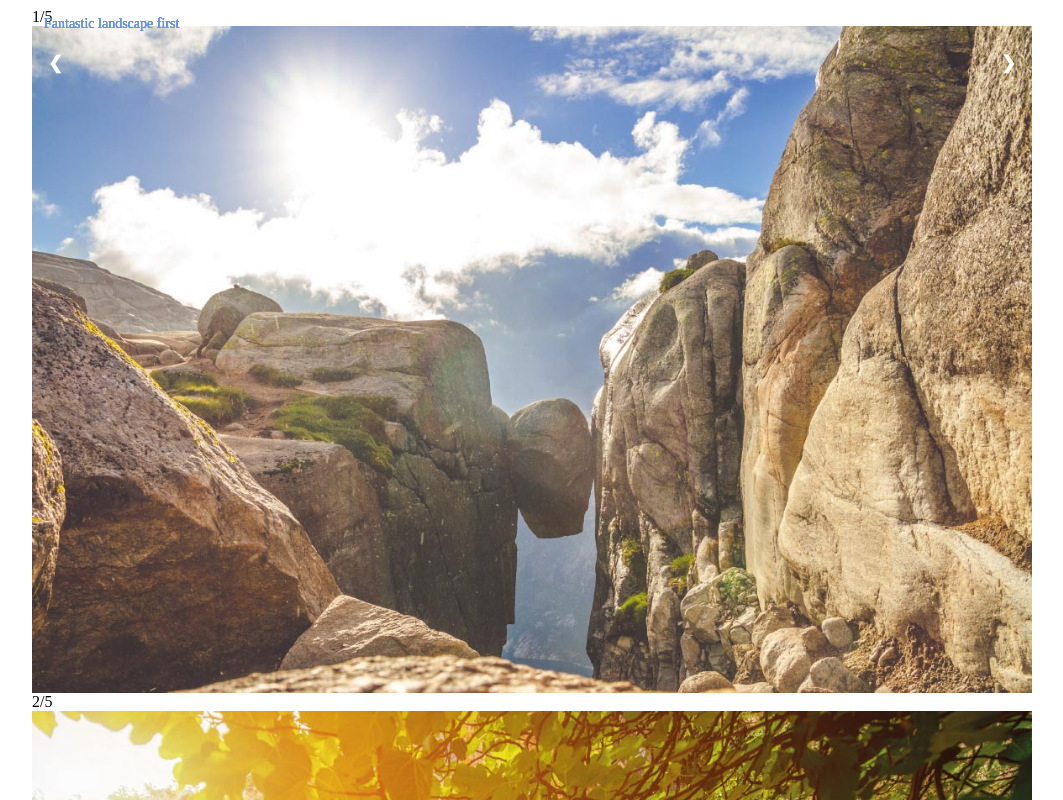
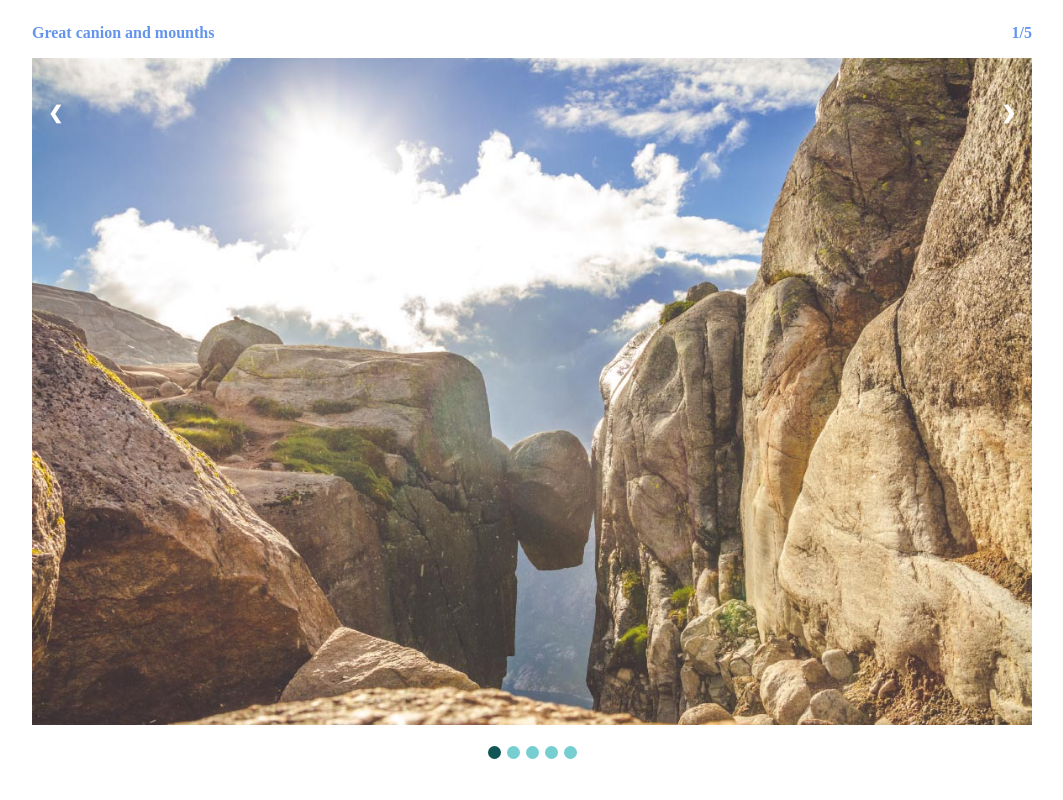
Before and after one commit to HisokaWizard/clean-javascript, a plain HTML site: page slider/index.html in a window 1280 px wide. Shown: the top 800 px of the page, without its empty margins (108-1171 px from the left). Drawn offline with Linux system fonts and the light colour scheme.

Commit message:
finish with slider les 8

```diff
--- a/slider/index.html
+++ b/slider/index.html
@@ -1,4 +1,5 @@
 <html lang="en">
+
 <head>
     <meta charset="UTF-8">
     <meta name="viewport" content="width=device-width, initial-scale=1.0">
@@ -6,44 +7,56 @@
     <title>Slider</title>
     <link rel="stylesheet" href="./style.css">
 </head>
+
 <body>
     <div class="slideshow-container">
         <div class="my-slides fade">
-            <div class="nubmer-text">1/5</div>
+            <div class="text">
+                <p>Great canion and mounths</p>
+                <p>1/5</p>
+            </div>
             <img src="./imgs/1490352584.jpg" style="width: 100%" alt="">
-            <div class="text">Fantastic landscape first</div>
         </div>
         <div class="my-slides fade">
-            <div class="nubmer-text">2/5</div>
+            <div class="text">
+                <p>Fantastic landscape of house in gorge</p>
+                <p>2/5</p>
+            </div>
             <img src="./imgs/1490353660.jpg" style="width: 100%" alt="">
-            <div class="text">Fantastic landscape first</div>
         </div>
         <div class="my-slides fade">
-            <div class="nubmer-text">3/5</div>
+            <div class="text">
+                <p>Wonderful forest and little lodge</p>
+                <p>3/5</p>
+            </div>
             <img src="./imgs/landscapes-2887796_960_720.jpg" style="width: 100%" alt="">
-            <div class="text">Fantastic landscape first</div>
         </div>
         <div class="my-slides fade">
-            <div class="nubmer-text">4/5</div>
+            <div class="text">
+                <p>Great landscape of mountains and lake</p>
+                <p>4/5</p>
+            </div>
             <img src="./imgs/lead.jpg" style="width: 100%" alt="">
-            <div class="text">Fantastic landscape first</div>
         </div>
         <div class="my-slides fade">
-            <div class="nubmer-text">5/5</div>
+            <div class="text">
+                <p>Romantic ladscape of sunset on the ocean coast</p>
+                <p>5/5</p>
+            </div>
             <img src="./imgs/ultra-wide-mistakes-lead-image.jpg" style="width: 100%" alt="">
-            <div class="text">Fantastic landscape first</div>
         </div>
         <a class="prev" onclick="plusSlides(-1)">&#10094</a>
         <a class="next" onclick="plusSlides(1)">&#10095</a>
     </div>
     <br>
-    <div style="text-align: center;">
-        <span class="dot" onclick="currentSlide(1)"></span>
-        <span class="dot" onclick="currentSlide(2)"></span>
-        <span class="dot" onclick="currentSlide(3)"></span>
-        <span class="dot" onclick="currentSlide(4)"></span>
-        <span class="dot" onclick="currentSlide(5)"></span>
+    <div class="dot-container">
+        <div class="dot" onclick="currentSlide(1)"></div>
+        <div class="dot" onclick="currentSlide(2)"></div>
+        <div class="dot" onclick="currentSlide(3)"></div>
+        <div class="dot" onclick="currentSlide(4)"></div>
+        <div class="dot" onclick="currentSlide(5)"></div>
     </div>
     <script src="./script.js"></script>
 </body>
+
 </html>
--- a/slider/script.js
+++ b/slider/script.js
@@ -23,9 +23,10 @@ function showSlides(n) {
     }
 
     for (let i = 0; i < slides.length; i++) {
-        dots[i].className = dots[i].className.replace('active', '');
+        slides[i].style.display = 'none';
+        dots[i].className = dots[i].className.replace(' active', '');
     }
 
-    slides[slideIndex - 1].getElementsByClassName.display = 'block';
-    dots[slideIndex - 1].className += 'active';
+    slides[slideIndex - 1].style.display = 'block';
+    dots[slideIndex - 1].className += ' active';
 }
--- a/slider/style.css
+++ b/slider/style.css
@@ -4,10 +4,14 @@
     margin: auto;
 }
 
+.my-slides {
+    text-align: center;
+}
+
 .prev, .next {
     cursor: pointer;
     position: absolute;
-    top: 50px;
+    top: 100px;
     width: auto;
     margin-top: -22px;
     padding: 16px;
@@ -28,25 +32,32 @@
 }
 
 .text {
+    display: flex;
+    flex-direction: row;
+    justify-content: space-between;
     color: cornflowerblue;
-    font-size: 14px;
-    padding: 8px 12px;
-    position: absolute;
-    top: 0;
+    font-size: 16px;
+    font-weight: bold;
+}
+
+.dot-container {
+    display: flex;
+    flex-direction: row;
+    justify-content: center;
 }
 
 .dot {
     cursor: pointer;
     height: 13px;
     width: 13px;
-    margin: 0 2px;
-    background-color: cadetblue;
+    margin: 3px;
+    background-color: #76ced1;
     border-radius: 50%;
     transition: 0.6s ease;
 }
 
 .active, .dot:hover {
-    background-color: darkcyan;
+    background-color: #125555;
 }
 
 .fade {
```
